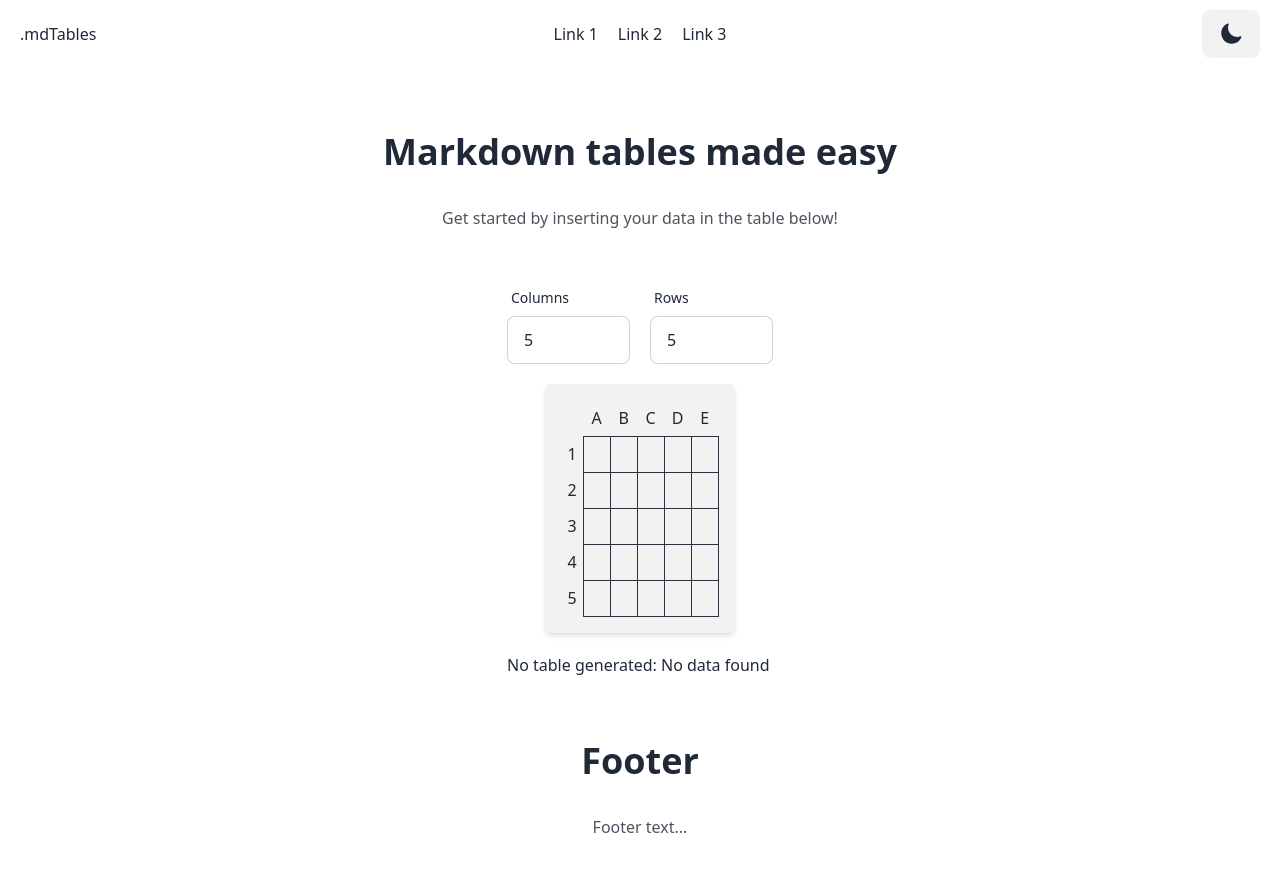
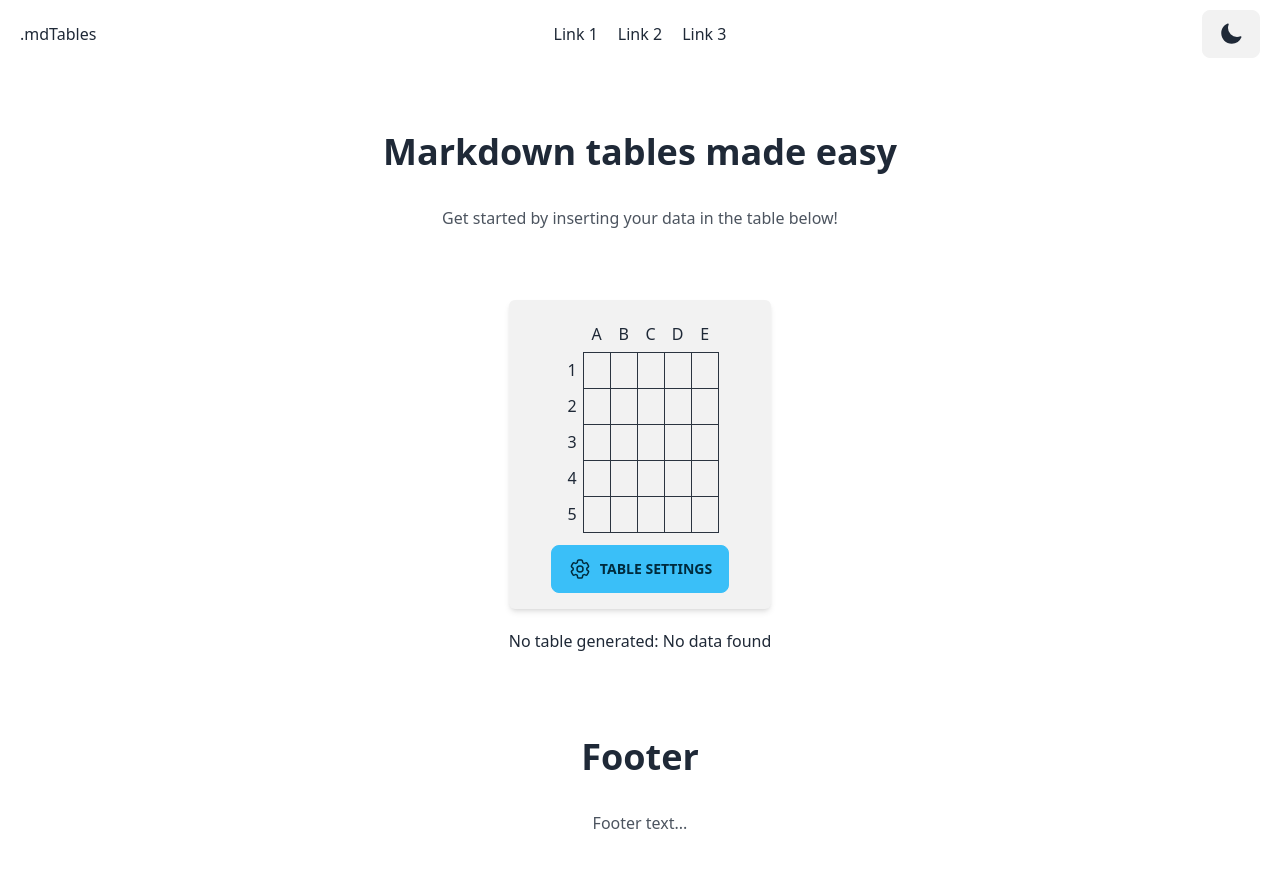
Before and after one commit to ZeroWave022/mdtables, a Nuxt app: page / in a window 1280 px wide. Shown: the top 872 px of the page. Built offline with nearby package versions, Linux system fonts and the light colour scheme.

Commit message:
feat: Move table settings to own component Added table settings button and modal

```diff
--- a/components/TableEditor.vue
+++ b/components/TableEditor.vue
@@ -35,67 +35,45 @@
         return letters;
     };
 
-    // Limit columns and rows to the 1-50 range
     watch(columns, (newColumns, oldColumns) => {
-        columns.value = newColumns < 50 ? (newColumns < 1 ? 1 : newColumns) : 50;
+        columns.value = newColumns < 50 ? (newColumns < 1 ? 1 : newColumns) : 50; // Limit columns to 1-50 range
+        const addedCols = columns.value - oldColumns;
 
-        if (oldColumns < newColumns) {
+        if (addedCols >= 1) {
+            const newCols = Array.from({ length: addedCols }, () => createTableCell());
             for (let row of table.value) {
-                row.push(createTableCell());
+                row.push(...newCols);
             }
-        } else if (newColumns < oldColumns) {
+        } else if (addedCols < 0) {
             for (let row of table.value) {
-                row.pop();
+                row.splice(row.length + addedCols, -addedCols);
             }
         }
     });
 
     watch(rows, (newRows, oldRows) => {
-        rows.value = newRows < 50 ? (newRows < 1 ? 1 : newRows) : 50;
+        rows.value = newRows < 50 ? (newRows < 1 ? 1 : newRows) : 50; // Limit rows to 1-50 range
+        const addedRows = rows.value - oldRows;
 
-        if (oldRows < newRows) {
-            table.value.push(new Array(columns.value).fill(createTableCell()));
-        } else if (newRows < oldRows) {
-            table.value.pop();
+        if (addedRows >= 1) {
+            for (let i = 0; i < addedRows; i++) {
+                table.value.push(Array.from({ length: columns.value }, () => createTableCell()));
+            }
+        } else if (addedRows < 0) {
+            table.value = table.value.slice(0, table.value.length + addedRows)
         }
     });
+
+    const settingsUpdate = (newColumns: number, newRows: number) => {
+        columns.value = newColumns;
+        rows.value = newRows;
+    }
 </script>
 
 <template>
-    <div class="flex flex-col gap-5">
-        <div class="flex justify-between gap-5">
-            <div>
-                <label for="columns" class="label label-text">Columns</label>
-                <input
-                    id="columns"
-                    v-model="columns"
-                    class="input input-bordered"
-                    name="rows"
-                    type="number"
-                    min="1"
-                    max="100"
-                    placeholder="5"
-                    required
-                />
-            </div>
-            <div>
-                <label for="rows" class="label label-text">Rows</label>
-                <input
-                    id="rows"
-                    v-model="rows"
-                    class="input input-bordered"
-                    name="rows"
-                    type="number"
-                    min="1"
-                    max="100"
-                    placeholder="5"
-                    required
-                />
-            </div>
-        </div>
-
-        <div class="p-4 mx-auto bg-base-200 rounded-md shadow-md">
-            <table class="">
+    <div class="flex flex-col gap-5 p-5">
+        <div class="flex flex-col gap-3 justify-center items-center relative p-4 bg-base-200 rounded-md shadow-md">
+            <table>
                 <tbody
                     class="[&_td]:border [&_td]:border-neutral"
                     v-for="(row, index) in table"
@@ -110,7 +88,7 @@
                         </td>
                     </tr>
                     <tr>
-                        <td class="border-none hover:bg-base-100 p-1.5">
+                        <td class="border-none hover:bg-base-100 p-1.5 text-center">
                             {{ index + 1 }}
                         </td>
                         <td
@@ -125,6 +103,7 @@
                     </tr>
                 </tbody>
             </table>
+            <TableSettings :columns="columns" :rows="rows" @settings-update="settingsUpdate" />
         </div>
 
         <TableOutput :data="table" />
--- /dev/null
+++ b/components/TableSettings.vue
@@ -0,0 +1,76 @@
+<script setup lang="ts">
+    import { Cog6ToothIcon, ExclamationCircleIcon } from '@heroicons/vue/24/outline';
+
+    const props = defineProps<{
+        columns: number;
+        rows: number;
+    }>();
+
+    defineEmits<{
+        (e: "settingsUpdate", columns: number, rows: number): void
+    }>();
+
+    const newColumns = ref(props.columns);
+    const newRows = ref(props.rows);
+
+    const modal = ref<null | { showModal: () => void }>(null);
+
+    const openModal = () => modal.value?.showModal();
+</script>
+
+<template>
+    <button class="btn btn-info" @click="openModal">
+        <Cog6ToothIcon class="w-6 h-6" />
+        <span>Table Settings</span>
+    </button>
+
+    <dialog ref="modal" id="table-settings-modal" class="modal">
+        <div class="modal-box prose">
+            <h3>Table Settings</h3>
+            <div class="flex gap-5">
+                <div>
+                    <label for="columns" class="label label-text">Columns</label>
+                    <input
+                        id="columns"
+                        v-model="newColumns"
+                        class="input input-bordered"
+                        name="columns"
+                        type="number"
+                        min="1"
+                        max="50"
+                        placeholder="5"
+                        required
+                    />
+                </div>
+                <div>
+                    <label for="rows" class="label label-text">Rows</label>
+                    <input
+                        id="rows"
+                        v-model="newRows"
+                        class="input input-bordered"
+                        name="rows"
+                        type="number"
+                        min="1"
+                        max="50"
+                        placeholder="5"
+                        required
+                    />
+                </div>
+            </div>
+            <p class="text-warning" v-if="newColumns < columns || newRows < rows">
+                <ExclamationCircleIcon class="w-8 h-8 inline"/>
+                When removing rows/columns, any data in those table cells will be deleted
+            </p>
+            <div class="modal-action">
+                <form method="dialog" class="flex gap-3">
+                    <button class="btn btn-success" @click="$emit('settingsUpdate', newColumns, newRows)">
+                        Apply
+                    </button>
+                    <button class="btn">
+                        Close
+                    </button>
+                </form>
+            </div>
+        </div>
+    </dialog>
+</template>
```
